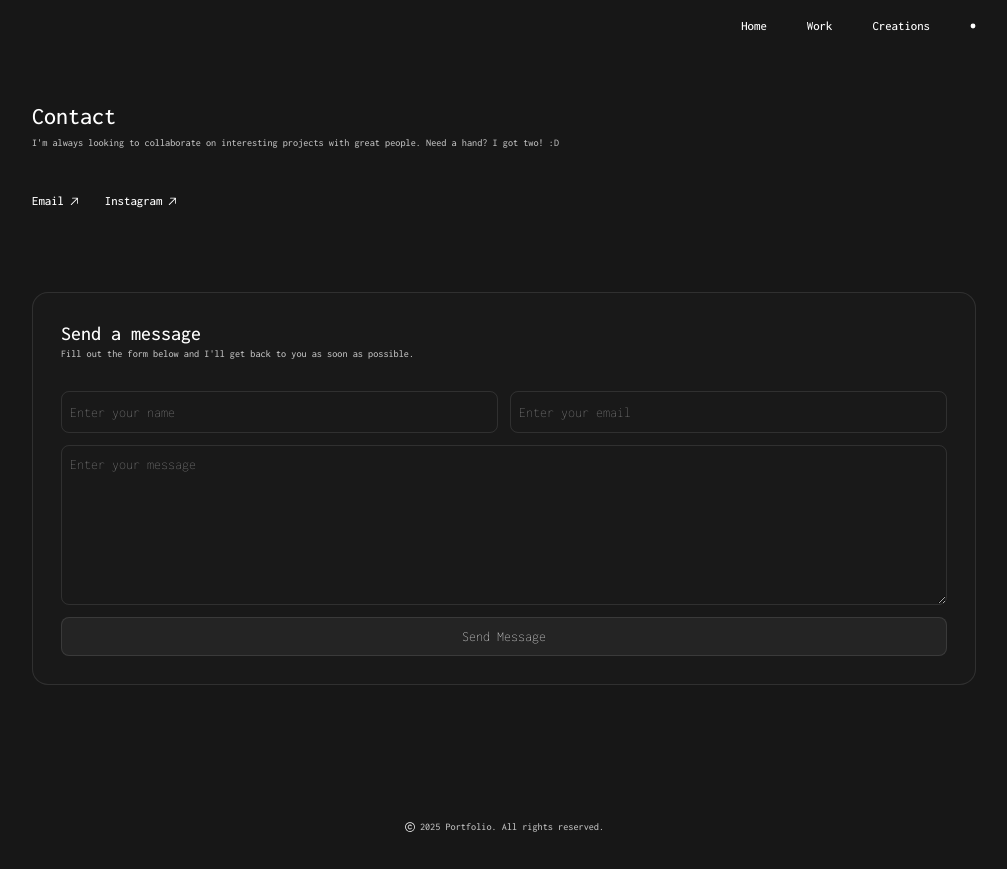
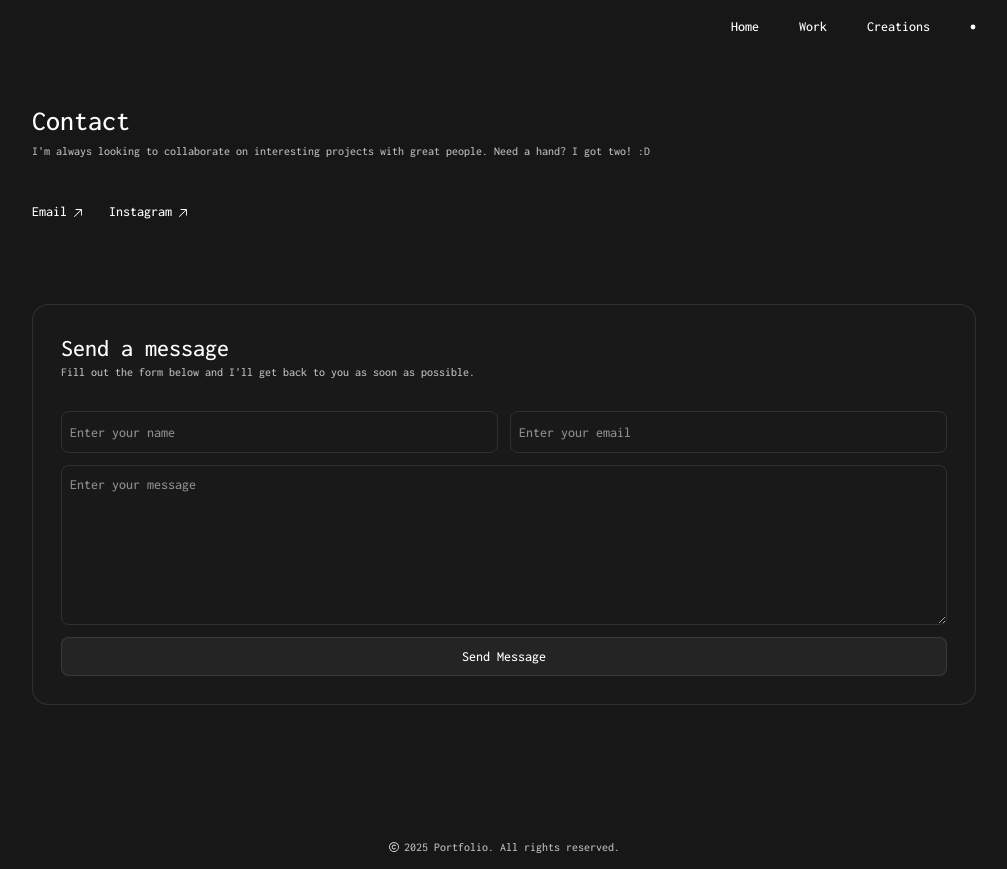
Before and after one commit to itsbib/portfolio-website, a Next.js app: page /contact in a window 1280 px wide. Shown: the whole page, without its empty margins (136-1143 px from the left). Built offline with nearby package versions, Linux system fonts and the light colour scheme; no server answers.

Commit message:
fixed prod packages

```diff
--- a/package.json
+++ b/package.json
@@ -9,8 +9,8 @@
     "lint": "eslint"
   },
   "dependencies": {
+    "@emailjs/browser": "^4.4.1",
     "@phosphor-icons/react": "^2.1.10",
-    "emailjs-com": "^3.2.0",
     "next": "15.5.4",
     "react": "19.1.0",
     "react-dom": "19.1.0",
--- a/src/components/ContactForm.tsx
+++ b/src/components/ContactForm.tsx
@@ -1,7 +1,7 @@
 "use client";
 
 import { useState } from "react";
-import emailjs from "emailjs-com";
+import emailjs from "@emailjs/browser";
 
 export default function ContactForm() {
   const [form, setForm] = useState({ name: "", email: "", message: "" });
@@ -39,7 +39,7 @@ export default function ContactForm() {
           placeholder="Enter your name"
           onChange={handleChange}
           required
-          className="flex-1 p-2 border border-white/10 rounded-lg md:placeholder:text-[14px] placeholder:text-[12px] focus:outline-none"
+          className="flex-1 p-2 border border-white/10 rounded-lg md:placeholder:text-[14px] placeholder:text-[12px] focus:outline-none font-[500]"
         />
         <input
           type="email"
@@ -47,7 +47,7 @@ export default function ContactForm() {
           placeholder="Enter your email"
           onChange={handleChange}
           required
-          className="flex-1 p-2 border border-white/10 rounded-lg md:placeholder:text-[14px] placeholder:text-[12px] focus:outline-none"
+          className="flex-1 p-2 border border-white/10 rounded-lg md:placeholder:text-[14px] placeholder:text-[12px] focus:outline-none font-[500]"
         />
       </div>
       <textarea
@@ -55,12 +55,12 @@ export default function ContactForm() {
         placeholder="Enter your message"
         onChange={handleChange}
         required
-        className="p-2 border border-white/10 rounded-lg w-full md:placeholder:text-[14px] placeholder:text-[12px] focus:outline-none min-h-40"
+        className="p-2 border border-white/10 rounded-lg w-full md:placeholder:text-[14px] placeholder:text-[12px] focus:outline-none min-h-40 font-[500]"
       ></textarea>
 
       <button
         type="submit"
-        className=" text-white py-2 border border-white/10 rounded-lg bg-white/5 text-[14px] cursor-pointer hover:bg-white/10"
+        className=" text-white py-2 border border-white/10 rounded-lg bg-white/5 text-[14px] cursor-pointer hover:bg-white/10 font-[500]"
       >
         Send Message
       </button>
--- a/src/styles/globals.css
+++ b/src/styles/globals.css
@@ -18,29 +18,29 @@ body {
 
 h1 {
   @apply leading-tight;
-  font-size: clamp(1.75rem, 5vw, 3rem);
+  font-size: clamp(2rem, 5vw, 3rem);
   font-weight: 500;
 }
 
 h2 {
   @apply leading-tight;
-  font-size: clamp(1.25rem, 2.5vw, 1.5rem);
+  font-size: clamp(1.5rem, 2.5vw, 1.75rem);
   font-weight: 500;
 }
 
 h3 {
   @apply leading-tight;
-  font-size: clamp(1rem, 2vw, 1.25rem);
+  font-size: clamp(1.25rem, 2vw, 1.5rem);
   font-weight: 500;
 }
 
 p {
   @apply leading-relaxed;
-  font-size: clamp(0.75rem, 1vw, 0.875rem);
+  font-size: clamp(0.875rem, 1vw, 1rem);
   font-weight: 500;
 }
 
 .subtext {
   @apply text-sm opacity-70 leading-relaxed;
-  font-size: clamp(0.625rem, 0.8vw, 0.75rem);
+  font-size: clamp(0.75rem, 0.8vw, 0.875rem);
 }
```
Also changed, not shown: 1 other file (tests, documents, lock files or other folders).
